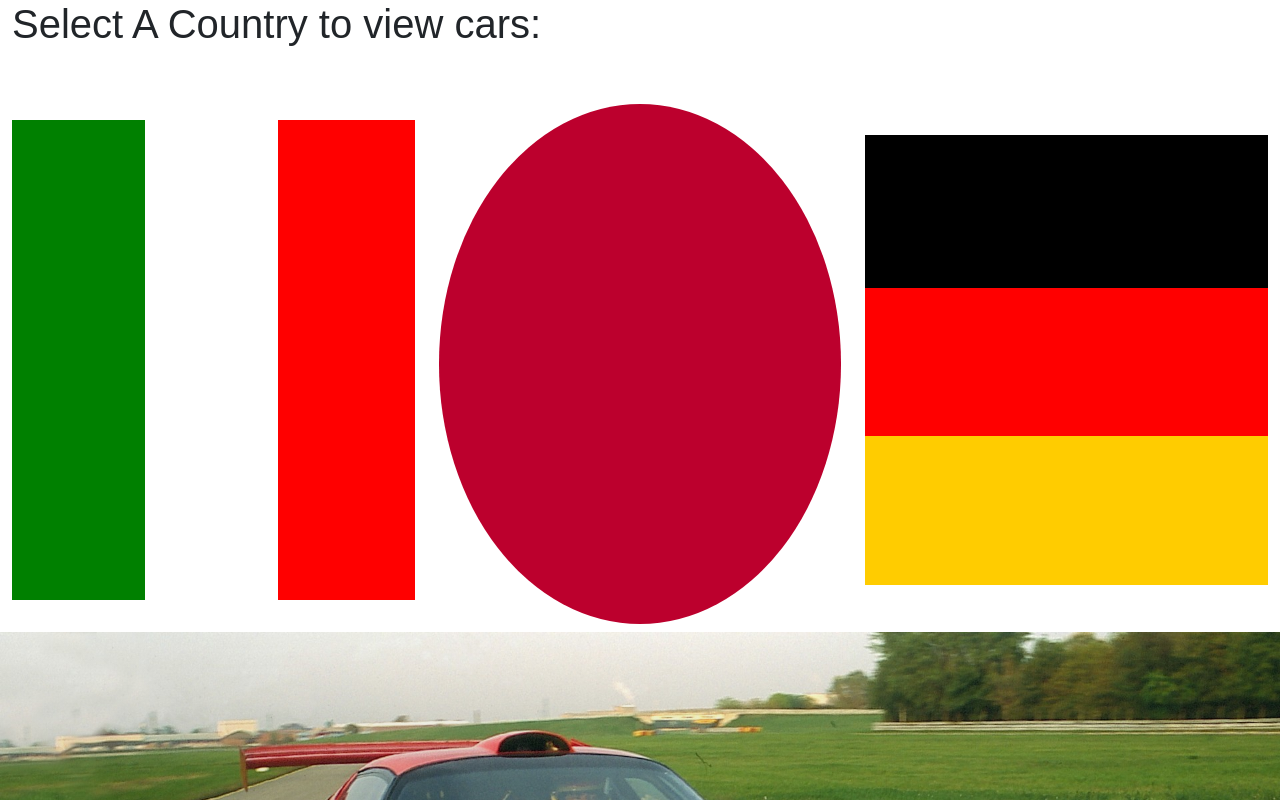
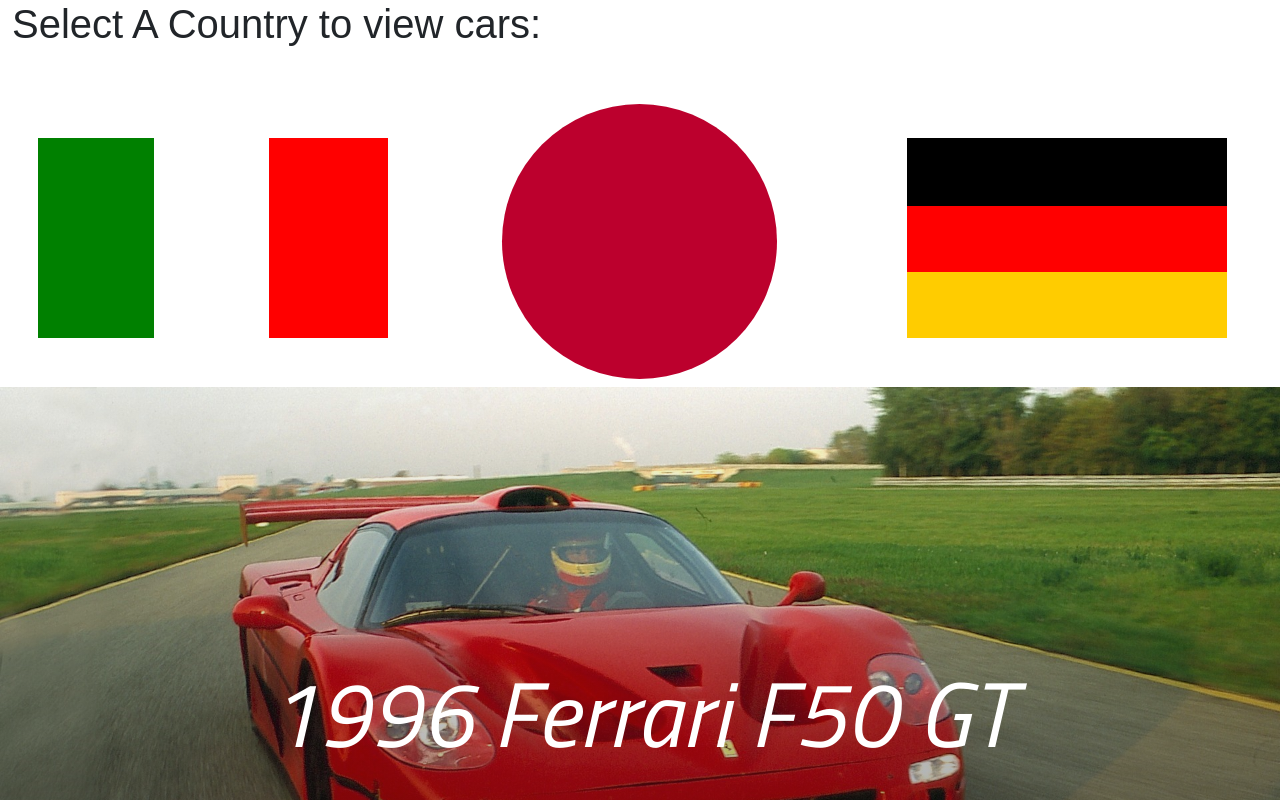
Before and after one commit to EndingNever/AngularVehicleShowcase, an Angular app: page /Italian in a window 1280 px wide. Shown: the top 800 px of the page. Built offline with nearby package versions, Linux system fonts and the light colour scheme; a web font is replaced by a local one.

Commit message:
fixed mobile sizing for buttons, flags, card-titles

```diff
--- a/src/app/app.component.css
+++ b/src/app/app.component.css
@@ -40,15 +40,15 @@
     align-self: center;
     background:linear-gradient(to top, #FFCC00 0, #FFCC00 33%, #FF0000 33%, #FF0000 66%, black 66%, black 100%);
     /* display: block; */
-    height: 450px;
-    width: 600px;
+    height: 380px;
+    width: 500px;
 }
 
 
 .italian { /* Italian Flag */
     /* border: 2px solid purple; */
-    height: 480px;
-    width: 580px;
+    height: 380px;
+    width: 480px;
     background:linear-gradient(to right, green 0, green 33%, white 33%, white 66%, #ff0000 66%, #ff0000 100%);
     /* background-size: auto 100%; */
     /* background-position: center;
@@ -81,8 +81,8 @@
 .japan{
     background-color: #bc002d;
     border-radius: 50%;  /*Makes this a circle*/
-    height: 520px;
-    width: 520px;
+    height: 420px;
+    width: 420px;
     /* order: 100; */
     display: block;
     /* position: absolute; */
@@ -102,6 +102,24 @@
         width: 320px;
     }
 }
+
+
+@media only screen and (min-width:1201px) and (max-width:1467px){
+    .italian {
+        height: 200px;
+        width: 350px;
+    }
+    .japan {
+        height: 275px;
+        width: 275px;
+    }
+    .flag {
+        height: 200px;
+        width: 320px;
+    }
+}
+
+
 
 .hide {
     visibility: hidden;
--- a/src/app/app.component.html
+++ b/src/app/app.component.html
@@ -58,7 +58,7 @@
   </div> -->
   <div class="row flagRow mt-2 mt-lg-5 mb-lg-2 d-flex align-content-center">
     <div
-      class="col-12 col-lg-4 format d-flex align-self-center"
+      class="col-12 col-xl-4 format d-flex align-self-center"
       (click)="italianRoute()"
       (click)="scroll()"
     > <!-- Italian Vehicles-->
@@ -66,13 +66,13 @@
         <h1 class="hide">Italy</h1>
       </div>
     </div>
-    <div class="col-12 col-lg-4 format " (click)="japanRoute()" (click)="scroll()">
+    <div class="col-12 col-xl-4 format " (click)="japanRoute()" (click)="scroll()">
       <div class="japan d-flex justify-content-center align-items-center">
         <h1 class="hide">Japan</h1>
       </div>
     </div>
 
-    <div class="col-12 col-lg-4 mt-2 mb-2 mt-lg-0 format german"  (click)="germanRoute()">
+    <div class="col-12 col-xl-4 mt-2 mb-2 mt-lg-0 format german"  (click)="germanRoute()">
       <div class="flag d-flex justify-content-center align-items-center">
         <h1 class="hide">Germany</h1>
       </div>
--- a/src/styles.css
+++ b/src/styles.css
@@ -11,18 +11,32 @@
     text-align: center;
 }
 
+
 @media (max-width: 768px) {
-    .card-title {
-        font-size: 1.4em;
+    h1.card-title {
+        margin-bottom: 60px;
+        font-size: 1.3em;
     }
-    .btn-outline-warning-1 {
-        margin: -42px;
+
+    button.btn-outline-warning-1 {
+        margin: -40px;
         padding: 3px;
-        font-size: 6px;
+        font-size: .5em;
     }
     .info {
         font-size: .8em;
         line-height: 98%;
+    }
+}
+
+@media only screen and (min-width:768px) and (max-width:1467px){
+    h1.card-title {
+        font-size: 2.3em;
+    }
+    .btn-outline-warning-1 {
+        margin: -92px;
+        /* padding: 3px; */
+        font-size: .8em;
     }
 }
 
```
